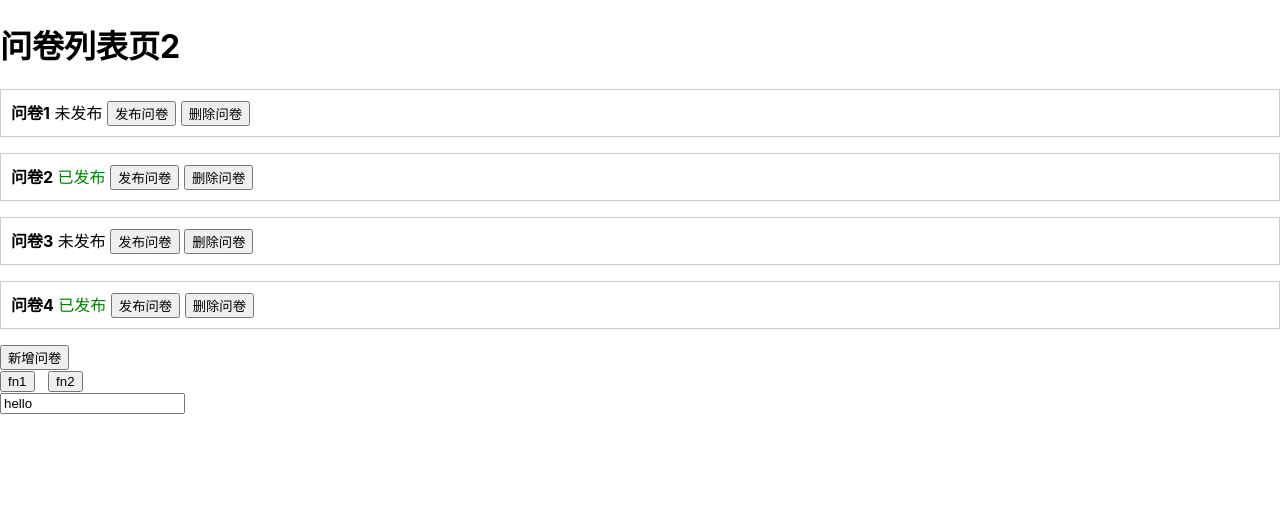
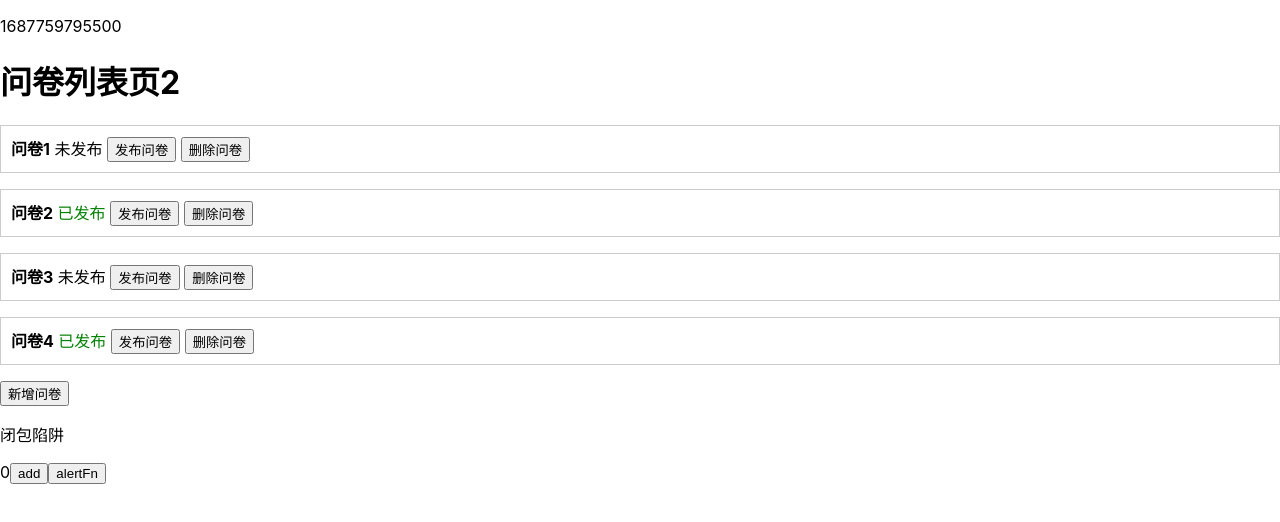
Before and after one commit to Vixcity/newReactLearn, a React (Create React App) app: page / in a window 1280 px wide. Shown: the top 522 px of the page. Built offline with nearby package versions, Linux system fonts and the light colour scheme.

Commit message:
自定义hook

```diff
--- a/package.json
+++ b/package.json
@@ -10,6 +10,7 @@
     "@types/node": "^16.18.36",
     "@types/react": "^18.2.13",
     "@types/react-dom": "^18.2.6",
+    "ahooks": "^3.7.8",
     "immer": "^10.0.2",
     "react": "^18.2.0",
     "react-dom": "^18.2.0",
--- a/src/App.tsx
+++ b/src/App.tsx
@@ -1,17 +1,23 @@
 import React from "react";
+import { useGetInfo } from "./hooks/index";
+import { useTitle } from "ahooks";
 import "./App.css";
 // import List1 from "List1";
 import List2 from "List2";
 // import ImmerDemo from "immerDemo";
 // import UseRefDemo from "useRefDemo";
 // import UseMemoDemo from "useMemoDemo";
-import UseCallback from "useCallback";
+// import UseCallback from "useCallback";
+import ClosureTrap from "closureTrap";
 
 function App() {
+  const { loading, info } = useGetInfo();
+  useTitle("APP Page 2");
   return (
     <>
+      <p>{loading ? "加载中" : info}</p>
       <List2></List2>
-      <UseCallback></UseCallback>
+      <ClosureTrap></ClosureTrap>
     </>
   );
 }
--- /dev/null
+++ b/src/closureTrap.tsx
@@ -0,0 +1,33 @@
+import React, { FC, useRef, useState, useEffect } from "react";
+
+const Demo: FC = () => {
+  const [count, setCount] = useState(0);
+  const countRef = useRef(0);
+
+  useEffect(() => {
+    countRef.current = count;
+  }, [count]);
+
+  function add() {
+    setCount(count + 1);
+  }
+
+  function alertFn() {
+    setTimeout(() => {
+      alert(countRef.current);
+    }, 3000);
+  }
+
+  return (
+    <>
+      <p>闭包陷阱</p>
+      <div>
+        <span>{count}</span>
+        <button onClick={add}>add</button>
+        <button onClick={alertFn}>alertFn</button>
+      </div>
+    </>
+  );
+};
+
+export default Demo;
--- /dev/null
+++ b/src/hooks/index.ts
@@ -0,0 +1,5 @@
+import useTitle from "./useTitle";
+import useGetMouse from "./useGetMouse";
+import useGetInfo from "./useGetInfo";
+
+export { useTitle, useGetMouse, useGetInfo };
--- /dev/null
+++ b/src/hooks/useGetInfo.ts
@@ -0,0 +1,26 @@
+import { useState, useEffect } from "react";
+
+// 异步获取信息
+function getInfo(): Promise<string> {
+  return new Promise((resolve) => {
+    setTimeout(() => {
+      resolve(Date.now().toString());
+    }, 1500);
+  });
+}
+
+const useGetInfo = () => {
+  const [loading, setLoading] = useState(true);
+  const [info, setInfo] = useState("");
+
+  useEffect(() => {
+    getInfo().then((info) => {
+      setLoading(false);
+      setInfo(info);
+    });
+  }, []);
+
+  return { loading, info };
+};
+
+export default useGetInfo;
--- /dev/null
+++ b/src/hooks/useGetMouse.ts
@@ -0,0 +1,25 @@
+import { useState, useEffect, useCallback } from "react";
+
+// 获取鼠标位置
+function useGetMouse() {
+  const [x, setX] = useState(0);
+  const [y, setY] = useState(0);
+
+  const mouseMoveHandle = useCallback((event: MouseEvent) => {
+    setX(event.clientX);
+    setY(event.clientY);
+  }, []);
+
+  // 针对组件进行监听
+  useEffect(() => {
+    // 监听鼠标事件
+    window.addEventListener("mousemove", mouseMoveHandle);
+    // 当组件销毁时一定要销毁 DOM 事件
+    return () => {
+      window.removeEventListener("mousemove", mouseMoveHandle);
+    };
+  }, []);
+  return [x, y];
+}
+
+export default useGetMouse;
--- /dev/null
+++ b/src/hooks/useTitle.ts
@@ -0,0 +1,9 @@
+import { useEffect } from "react";
+
+function useTitle(title: string) {
+  useEffect(() => {
+    document.title = title;
+  });
+}
+
+export default useTitle;
```
Also changed, not shown: 1 other file (tests, documents, lock files or other folders).
